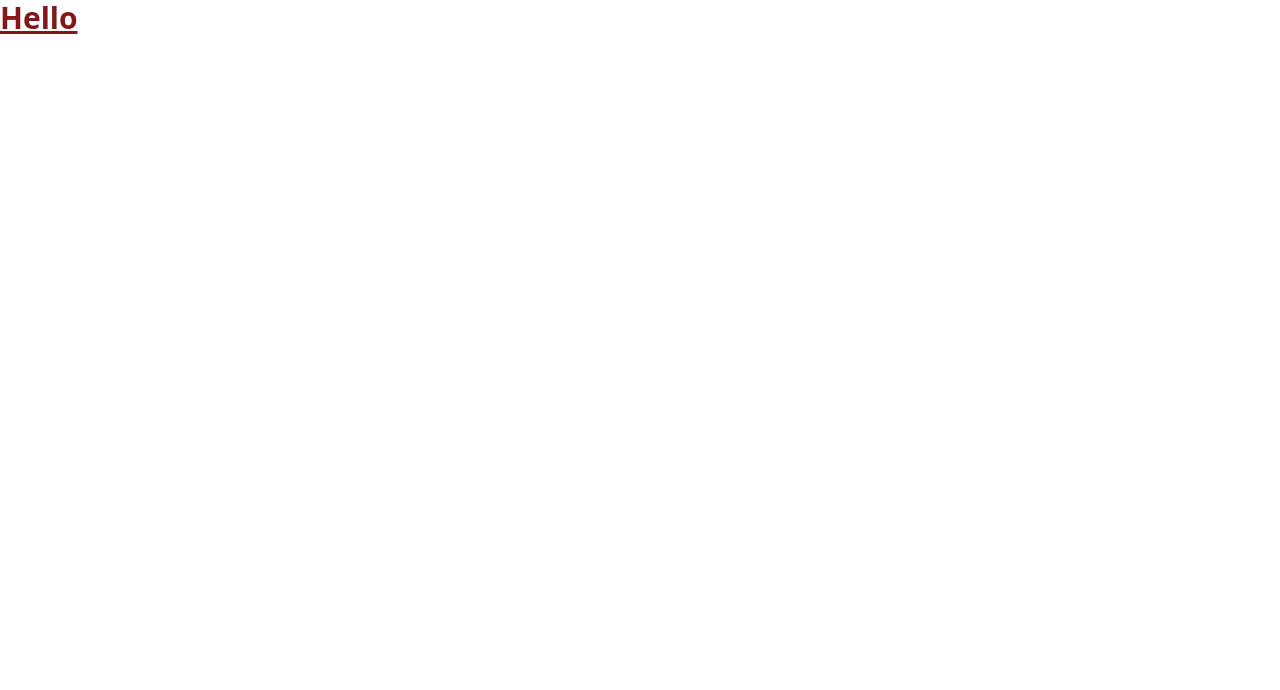
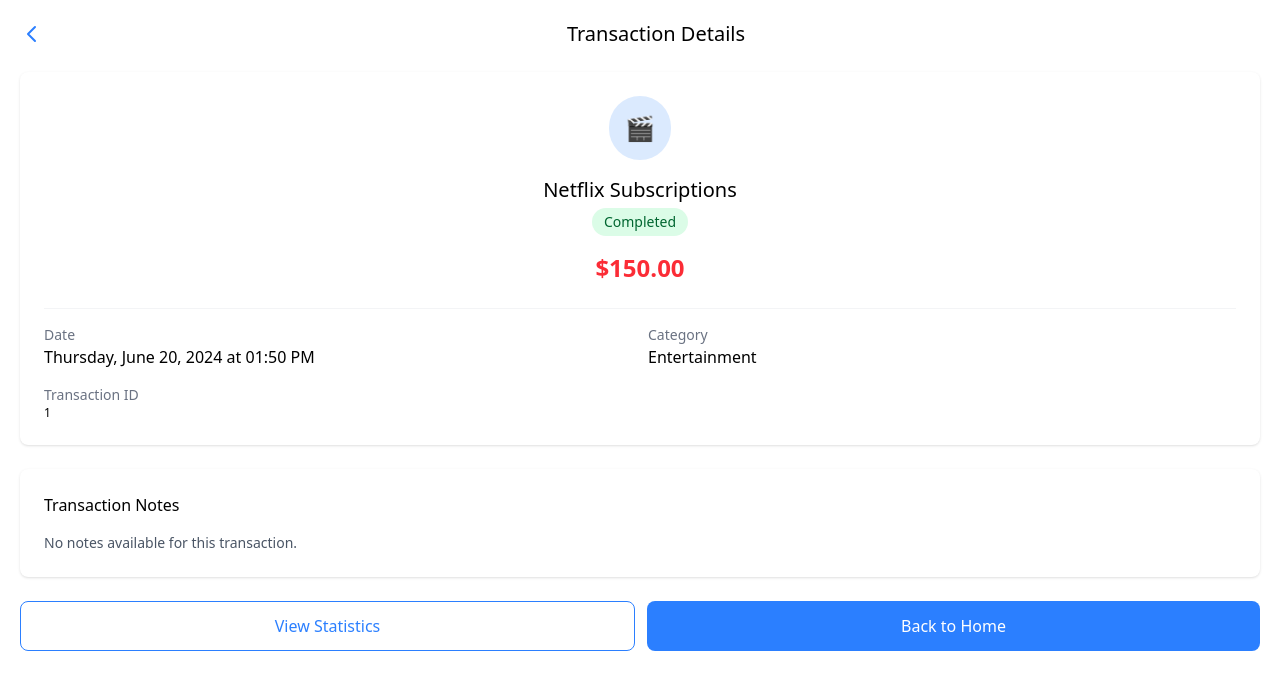
Before and after one commit to gHoSTeCHs/mock-mobile-banking, a React (Vite) app: page /transaction/1 in a window 1280 px wide. Shown: the top 690 px of the page. Built offline with nearby package versions, Linux system fonts and the light colour scheme.

Commit message:
transaction details

```diff
--- a/src/App.tsx
+++ b/src/App.tsx
@@ -1,11 +1,37 @@
+import React from 'react';
+import { BrowserRouter, Routes, Route, Navigate } from 'react-router-dom';
+import { AppProvider } from './context/AppContext';
+import Home from './pages/Home';
+import Statistics from './pages/Statistics';
+import Cards from './pages/Cards';
+import Account from './pages/Account';
+import Transfer from './pages/Transfer';
+import Welcome from './pages/Welcome';
+import Login from './pages/Login';
+import SignUp from './pages/SignUp';
+import TransactionDetails from './pages/TransactionDetails';
+
 import './App.css';
 
-function App() {
+const App: React.FC = () => {
 	return (
-		<>
-			<p className="text-3xl font-bold underline text-red-900 ">Hello</p>
-		</>
+		<AppProvider>
+			<BrowserRouter>
+				<Routes>
+					<Route path="/" element={<Navigate to="/welcome" replace />} />
+					<Route path="/welcome" element={<Welcome />} />
+					<Route path="/login" element={<Login />} />
+					<Route path="/signup" element={<SignUp />} />
+					<Route path="/home" element={<Home />} />
+					<Route path="/statistics" element={<Statistics />} />
+					<Route path="/cards" element={<Cards />} />
+					<Route path="/account" element={<Account />} />
+					<Route path="/transfer" element={<Transfer />} />
+					<Route path="/transaction/:id" element={<TransactionDetails />} />
+				</Routes>
+			</BrowserRouter>
+		</AppProvider>
 	);
-}
+};
 
 export default App;
--- /dev/null
+++ b/src/pages/TransactionDetails.tsx
@@ -0,0 +1,207 @@
+import React from 'react';
+import { useParams, useNavigate } from 'react-router-dom';
+import { useAppContext } from '../context/AppContext';
+
+const TransactionDetails: React.FC = () => {
+	const { id } = useParams<{ id: string }>();
+	const navigate = useNavigate();
+	const { transactions } = useAppContext();
+
+	const transaction = transactions.find((tx) => tx.id === id);
+
+	if (!transaction) {
+		return (
+			<div className="p-5">
+				<div className="flex items-center mb-6">
+					<button
+						className="mr-2 text-blue-500"
+						onClick={() => navigate(-1)}
+						title="button">
+						<svg
+							xmlns="http://www.w3.org/2000/svg"
+							className="h-6 w-6"
+							fill="none"
+							viewBox="0 0 24 24"
+							stroke="currentColor">
+							<path
+								strokeLinecap="round"
+								strokeLinejoin="round"
+								strokeWidth={2}
+								d="M15 19l-7-7 7-7"
+							/>
+						</svg>
+					</button>
+					<h1 className="text-xl font-medium flex-1 text-center">
+						Transaction Not Found
+					</h1>
+				</div>
+				<div className="text-center mt-10">
+					<p>Sorry, we couldn't find this transaction.</p>
+					<button
+						className="mt-4 px-4 py-2 bg-blue-500 text-white rounded-lg"
+						onClick={() => navigate(-1)}>
+						Go Back
+					</button>
+				</div>
+			</div>
+		);
+	}
+
+	const getStatusColor = () => {
+		switch (transaction.status) {
+			case 'completed':
+				return 'bg-green-100 text-green-800';
+			case 'processing':
+				return 'bg-yellow-100 text-yellow-800';
+			case 'failed':
+				return 'bg-red-100 text-red-800';
+			default:
+				return 'bg-gray-100 text-gray-800';
+		}
+	};
+
+	const formatDate = (date: Date) => {
+		return date.toLocaleDateString('en-US', {
+			weekday: 'long',
+			year: 'numeric',
+			month: 'long',
+			day: 'numeric',
+			hour: '2-digit',
+			minute: '2-digit',
+		});
+	};
+
+	const getCategoryIcon = () => {
+		switch (transaction.category) {
+			case 'entertainment':
+				return '🎬';
+			case 'food':
+				return '🍔';
+			case 'investment':
+				return '📈';
+			case 'transfer':
+				return '↗️';
+			default:
+				return '💼';
+		}
+	};
+
+	const getCategoryName = () => {
+		switch (transaction.category) {
+			case 'entertainment':
+				return 'Entertainment';
+			case 'food':
+				return 'Food & Beverages';
+			case 'investment':
+				return 'Investment';
+			case 'transfer':
+				return 'Transfer';
+			default:
+				return 'Other';
+		}
+	};
+
+	const getAmountColor = () => {
+		if (transaction.status === 'failed') return 'text-red-500';
+		return transaction.amount >= 0 ? 'text-green-500' : 'text-red-500';
+	};
+
+	const formatAmount = () => {
+		const prefix = transaction.amount >= 0 ? '+' : '';
+		return `${prefix}$${Math.abs(transaction.amount).toFixed(2)}`;
+	};
+
+	return (
+		<div className="p-5">
+			<div className="flex items-center mb-6">
+				<button
+					className="mr-2 text-blue-500"
+					onClick={() => navigate(-1)}
+					title="title">
+					<svg
+						xmlns="http://www.w3.org/2000/svg"
+						className="h-6 w-6"
+						fill="none"
+						viewBox="0 0 24 24"
+						stroke="currentColor">
+						<path
+							strokeLinecap="round"
+							strokeLinejoin="round"
+							strokeWidth={2}
+							d="M15 19l-7-7 7-7"
+						/>
+					</svg>
+				</button>
+				<h1 className="text-xl font-medium flex-1 text-center">
+					Transaction Details
+				</h1>
+			</div>
+
+			<div className="bg-white rounded-lg shadow-sm p-6 flex flex-col items-center mb-6">
+				<div className="bg-blue-100 text-blue-600 text-2xl p-4 rounded-full mb-4">
+					{getCategoryIcon()}
+				</div>
+
+				<h2 className="text-xl font-medium mb-1">{transaction.title}</h2>
+				<p
+					className={`text-sm px-3 py-1 rounded-full ${getStatusColor()} mb-4`}>
+					{transaction.status.charAt(0).toUpperCase() +
+						transaction.status.slice(1)}
+				</p>
+
+				<div className={`text-2xl font-bold ${getAmountColor()} mb-6`}>
+					{formatAmount()}
+				</div>
+
+				<div className="w-full border-t border-gray-100 pt-4">
+					<div className="grid grid-cols-2 gap-4">
+						<div>
+							<p className="text-sm text-gray-500">Date</p>
+							<p className="font-medium">{formatDate(transaction.date)}</p>
+						</div>
+
+						<div>
+							<p className="text-sm text-gray-500">Category</p>
+							<p className="font-medium">{getCategoryName()}</p>
+						</div>
+
+						{transaction.recipient && (
+							<div>
+								<p className="text-sm text-gray-500">Recipient</p>
+								<p className="font-medium">{transaction.recipient}</p>
+							</div>
+						)}
+
+						<div>
+							<p className="text-sm text-gray-500">Transaction ID</p>
+							<p className="font-medium text-xs">{transaction.id}</p>
+						</div>
+					</div>
+				</div>
+			</div>
+
+			<div className="bg-white rounded-lg shadow-sm p-6 mb-6">
+				<h3 className="font-medium mb-4">Transaction Notes</h3>
+				<p className="text-gray-600 text-sm">
+					{transaction.notes || 'No notes available for this transaction.'}
+				</p>
+			</div>
+
+			<div className="flex gap-3">
+				<button
+					className="flex-1 py-3 border border-blue-500 text-blue-500 rounded-lg font-medium"
+					onClick={() => navigate('/statistics')}>
+					View Statistics
+				</button>
+
+				<button
+					className="flex-1 py-3 bg-blue-500 text-white rounded-lg font-medium"
+					onClick={() => navigate('/home')}>
+					Back to Home
+				</button>
+			</div>
+		</div>
+	);
+};
+
+export default TransactionDetails;
--- a/src/types/index.d.ts
+++ b/src/types/index.d.ts
@@ -22,6 +22,7 @@
 	category: 'entertainment' | 'food' | 'investment' | 'transfer' | 'other';
 	recipient?: string;
 	status: 'completed' | 'processing' | 'failed';
+	notes?: string;
 }
 
 export interface ExpenseCategory {
```
